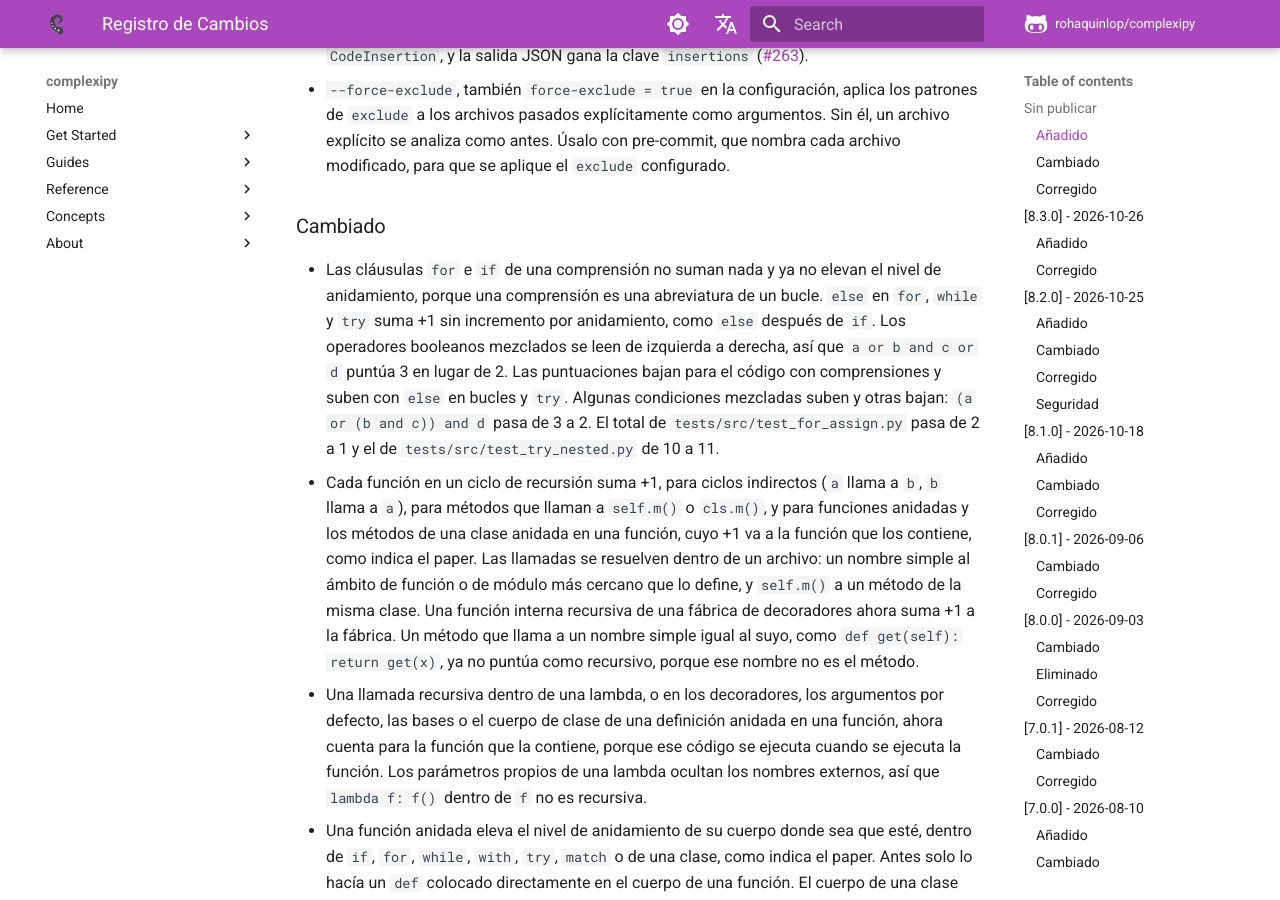
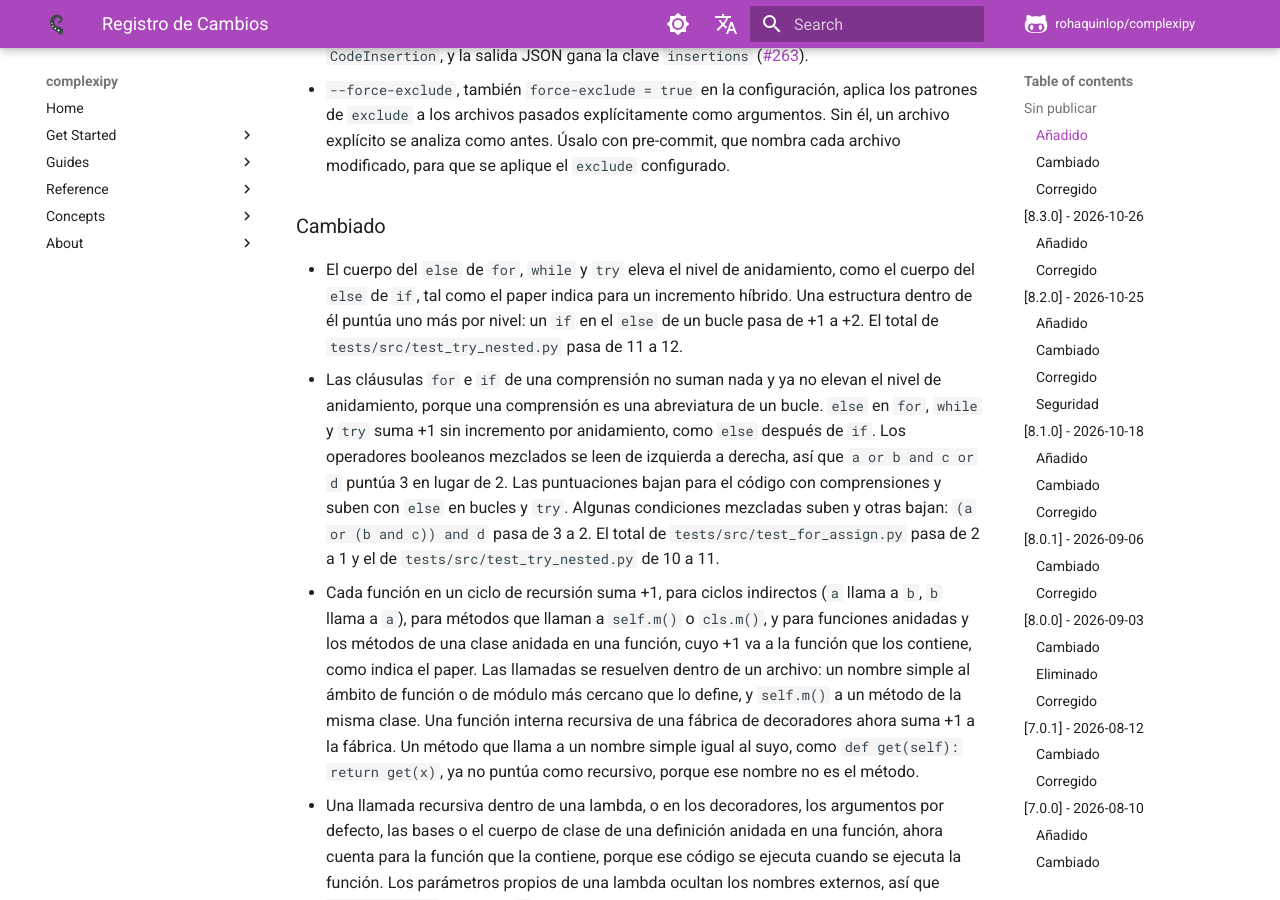
Before and after one commit to rohaquinlop/complexipy, an MkDocs documentation site: the page built from docs/es/changelog.md, in a window 1280 px wide and 900 px high, scrolled down 1379 px. Built offline with MkDocs 1.6.1 and Material for MkDocs 9.7.7, drawn with Linux system fonts in a browser that asks for light colours; comment, search, counter and statistics services are not loaded.

Commit message:
docs(scores): state that the else body of a loop or try is nested

```diff
--- a/docs/es/changelog.md
+++ b/docs/es/changelog.md
@@ -71,6 +71,11 @@ GitHub con todos los detalles.
 
 ### Cambiado
 
+- El cuerpo del `else` de `for`, `while` y `try` eleva el nivel de
+  anidamiento, como el cuerpo del `else` de `if`, tal como el paper indica
+  para un incremento híbrido. Una estructura dentro de él puntúa uno más por
+  nivel: un `if` en el `else` de un bucle pasa de +1 a +2. El total de
+  `tests/src/test_try_nested.py` pasa de 11 a 12.
 - Las cláusulas `for` e `if` de una comprensión no suman nada y ya no elevan
   el nivel de anidamiento, porque una comprensión es una abreviatura de un
   bucle. `else` en `for`, `while` y `try` suma +1 sin incremento por
```
Also changed, not shown: CHANGELOG.md (+5 -0 lines), docs/es/understanding-scores.md (+2 -2 lines), docs/understanding-scores.md (+2 -2 lines).
